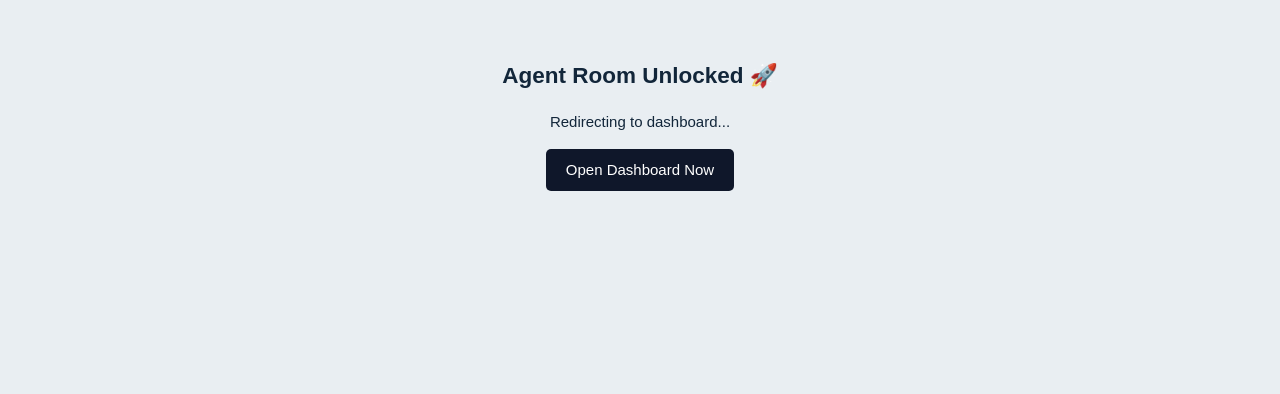
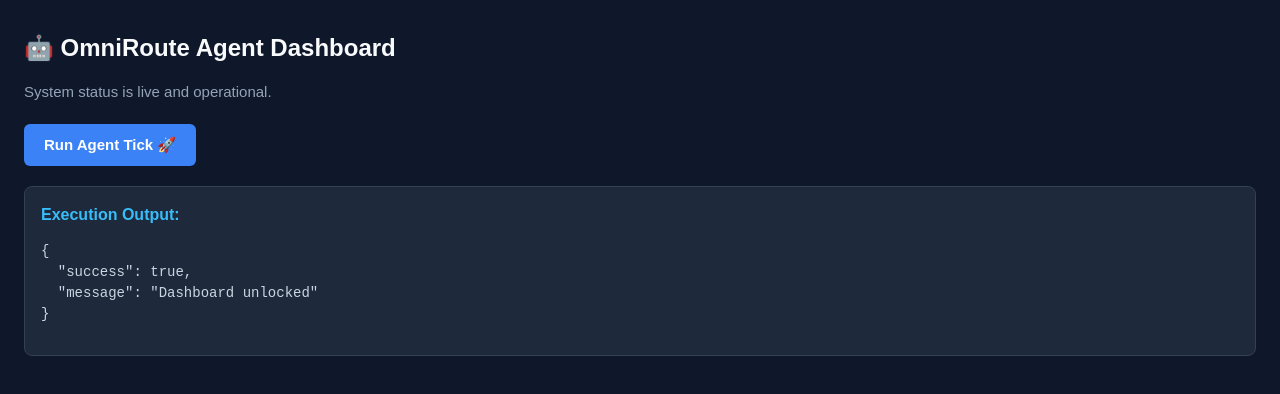
Before and after one commit to kingms2911-create/Automation1, a Next.js app: page / in a window 1280 px wide. Shown: the top 394 px of the page. Built offline with nearby package versions, Linux system fonts and the light colour scheme.

Commit message:
Update page.js

```diff
--- a/app/page.js
+++ b/app/page.js
@@ -1,25 +1,42 @@
 'use client';
-import { useEffect } from 'react';
-import { useRouter } from 'next/navigation';
+import { useState, useEffect } from 'react';
 
-export default function Page() {
-  const router = useRouter();
+export default function Dashboard() {
+  const [logs, setLogs] = useState("Loading agent status...");
+  const [loading, setLoading] = useState(false);
+
+  const runTask = async () => {
+    setLoading(true);
+    try {
+      const res = await fetch('/api/run', { method: 'POST' });
+      const data = await res.json();
+      setLogs(JSON.stringify(data, null, 2));
+    } catch (err) {
+      setLogs("Error: " + err.message);
+    }
+    setLoading(false);
+  };
 
   useEffect(() => {
-    // Auto-bypass login and redirect straight to dashboard or main view
-    localStorage.setItem('auth', 'true');
+    runTask();
   }, []);
 
   return (
-    <div style={{ padding: '40px', textAlign: 'center', fontFamily: 'sans-serif' }}>
-      <h2>Agent Room Unlocked 🚀</h2>
-      <p>Redirecting to dashboard...</p>
+    <div style={{ padding: '24px', fontFamily: 'sans-serif', background: '#0f172a', color: '#f8fafc', minHeight: '100vh' }}>
+      <h1 style={{ fontSize: '24px', marginBottom: '8px' }}>🤖 OmniRoute Agent Dashboard</h1>
+      <p style={{ color: '#94a3b8', marginBottom: '20px' }}>System status is live and operational.</p>
+
       <button
-        onClick={() => window.location.reload()}
-        style={{ padding: '10px 20px', background: '#0f172a', color: '#fff', border: 'none', borderRadius: '5px', cursor: 'pointer' }}
+        onClick={runTask}
+        style={{ padding: '10px 20px', background: '#3b82f6', color: '#fff', border: 'none', borderRadius: '6px', cursor: 'pointer', fontWeight: 'bold' }}
       >
-        Open Dashboard Now
+        {loading ? "Running Task..." : "Run Agent Tick 🚀"}
       </button>
+
+      <div style={{ marginTop: '20px', background: '#1e293b', padding: '16px', borderRadius: '8px', border: '1px solid #334155' }}>
+        <h3 style={{ margin: '0 0 10px 0', fontSize: '16px', color: '#38bdf8' }}>Execution Output:</h3>
+        <pre style={{ whiteSpace: 'pre-wrap', wordBreak: 'break-word', color: '#cbd5e1', fontSize: '14px' }}>{logs}</pre>
+      </div>
     </div>
   );
 }
```
